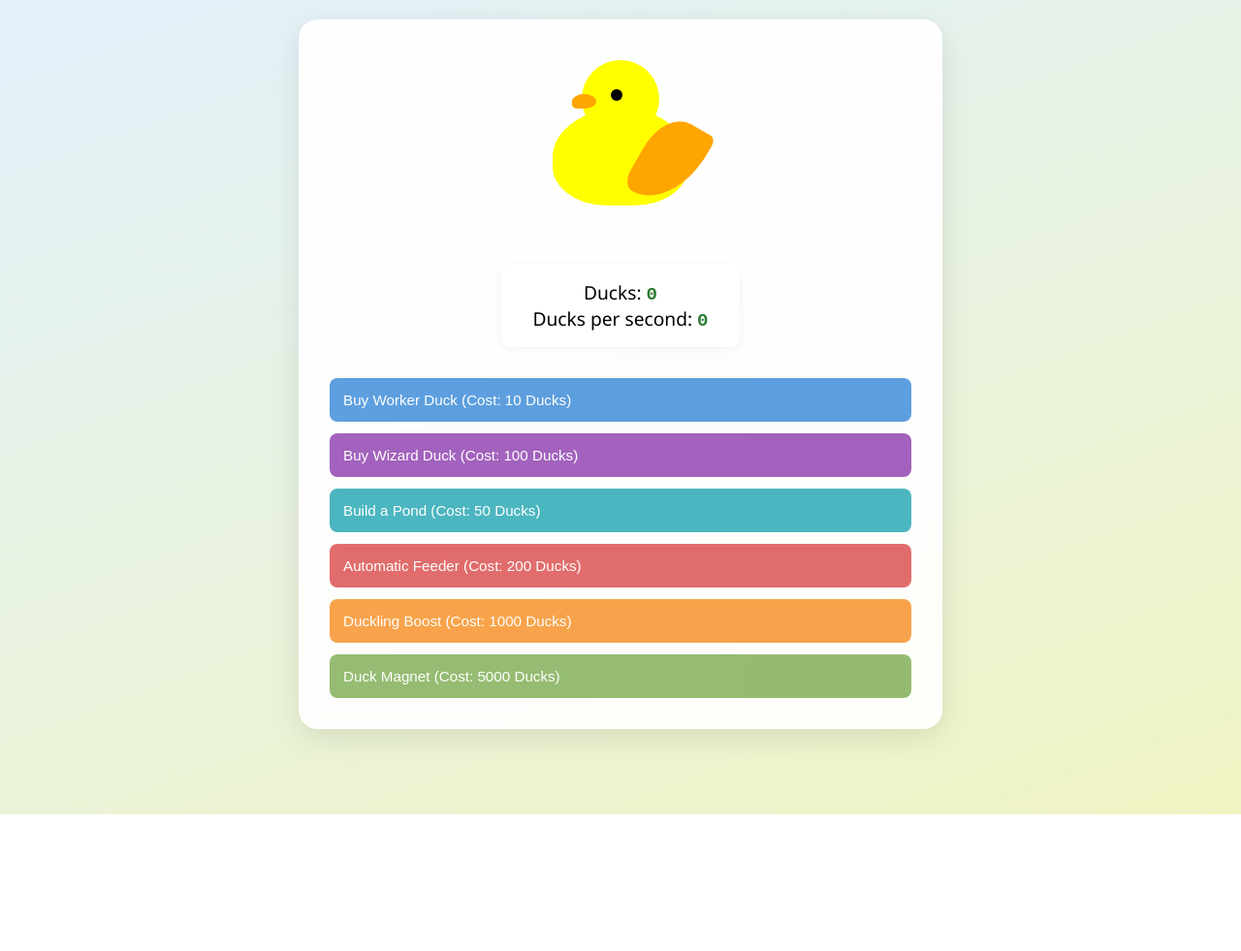
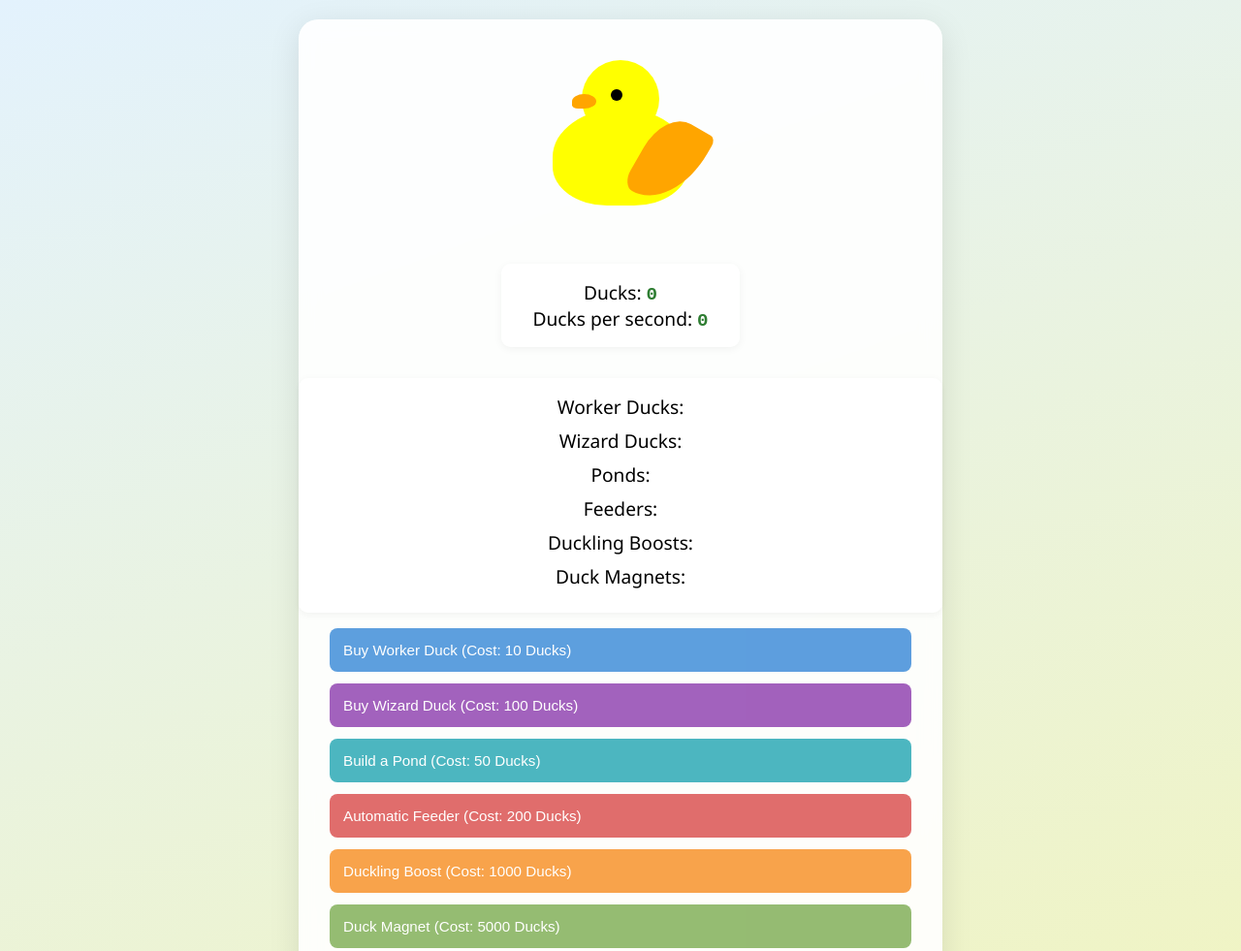
Before and after one commit to chiazmus/home, a website: page for-fun/duck-clicker.html in a window 1280 px wide. Shown: the top 981 px of the page at 97% size. Before the commit the page ends 840 px from the top, so only its background shows below. Drawn offline with Linux system fonts and the light colour scheme.

Commit message:
duck clicker changes

```diff
--- a/for-fun/duck-clicker.html
+++ b/for-fun/duck-clicker.html
@@ -150,6 +150,21 @@
         transition: opacity 0.3s ease;
     }
 
+    #emojiCounters {
+        margin-bottom: 1rem;
+        font-size: 1.2rem;
+        text-align: center;
+        background: rgba(255, 255, 255, 0.8);
+        padding: 1rem 2rem;
+        border-radius: 10px;
+        box-shadow: 0 2px 8px rgba(0, 0, 0, 0.05);
+        width: 100%;
+    }
+
+    #emojiCounters div {
+        margin-bottom: 0.5rem;
+    }
+
     /* Add subtle animations */
     @keyframes float {
         0%, 100% { transform: translateY(0); }
@@ -185,6 +200,15 @@
         Ducks per second: <span id="dps">0</span>
     </div>
 
+    <div id="emojiCounters">
+        <div>Worker Ducks: <span id="workerDuckEmojis"></span></div>
+        <div>Wizard Ducks: <span id="wizardDuckEmojis"></span></div>
+        <div>Ponds: <span id="pondEmojis"></span></div>
+        <div>Feeders: <span id="feederEmojis"></span></div>
+        <div>Duckling Boosts: <span id="ducklingBoostEmojis"></span></div>
+        <div>Duck Magnets: <span id="magnetEmojis"></span></div>
+    </div>
+
     <div id="upgrades">
         <button class="upgrade" id="workerDuckUpgrade">Buy Worker Duck (Cost: 10 Ducks)</button>
         <button class="upgrade" id="wizardDuckUpgrade">Buy Wizard Duck (Cost: 100 Ducks)</button>
@@ -217,6 +241,13 @@
     const ducklingUpgrade = document.getElementById('ducklingUpgrade');
     const magnetUpgrade = document.getElementById('magnetUpgrade');
     const message = document.getElementById('message');
+
+    const workerDuckEmojis = document.getElementById('workerDuckEmojis');
+    const wizardDuckEmojis = document.getElementById('wizardDuckEmojis');
+    const pondEmojis = document.getElementById('pondEmojis');
+    const feederEmojis = document.getElementById('feederEmojis');
+    const ducklingBoostEmojis = document.getElementById('ducklingBoostEmojis');
+    const magnetEmojis = document.getElementById('magnetEmojis');
 
     duck.addEventListener('click', () => {
         duckCount++;
@@ -288,7 +319,6 @@
         }
     });
 
-
     function updateDps() {
         dps = workerDuckCount + wizardDuckCount * 5 + pondLevel * 2;
     }
@@ -303,6 +333,13 @@
         feederUpgrade.disabled = duckCount < 200;
         ducklingUpgrade.disabled = duckCount < 1000;
         magnetUpgrade.disabled = duckCount < 5000;
+
+        workerDuckEmojis.textContent = '👷'.repeat(workerDuckCount);
+        wizardDuckEmojis.textContent = '🧙'.repeat(wizardDuckCount);
+        pondEmojis.textContent = '🌊'.repeat(pondLevel);
+        feederEmojis.textContent = feederActive ? '🍽️' : '';
+        ducklingBoostEmojis.textContent = ducklingBoostActive ? '🐥' : '';
+        magnetEmojis.textContent = magnetActive ? '🧲' : '';
     }
 
     function gameLoop() {
```
